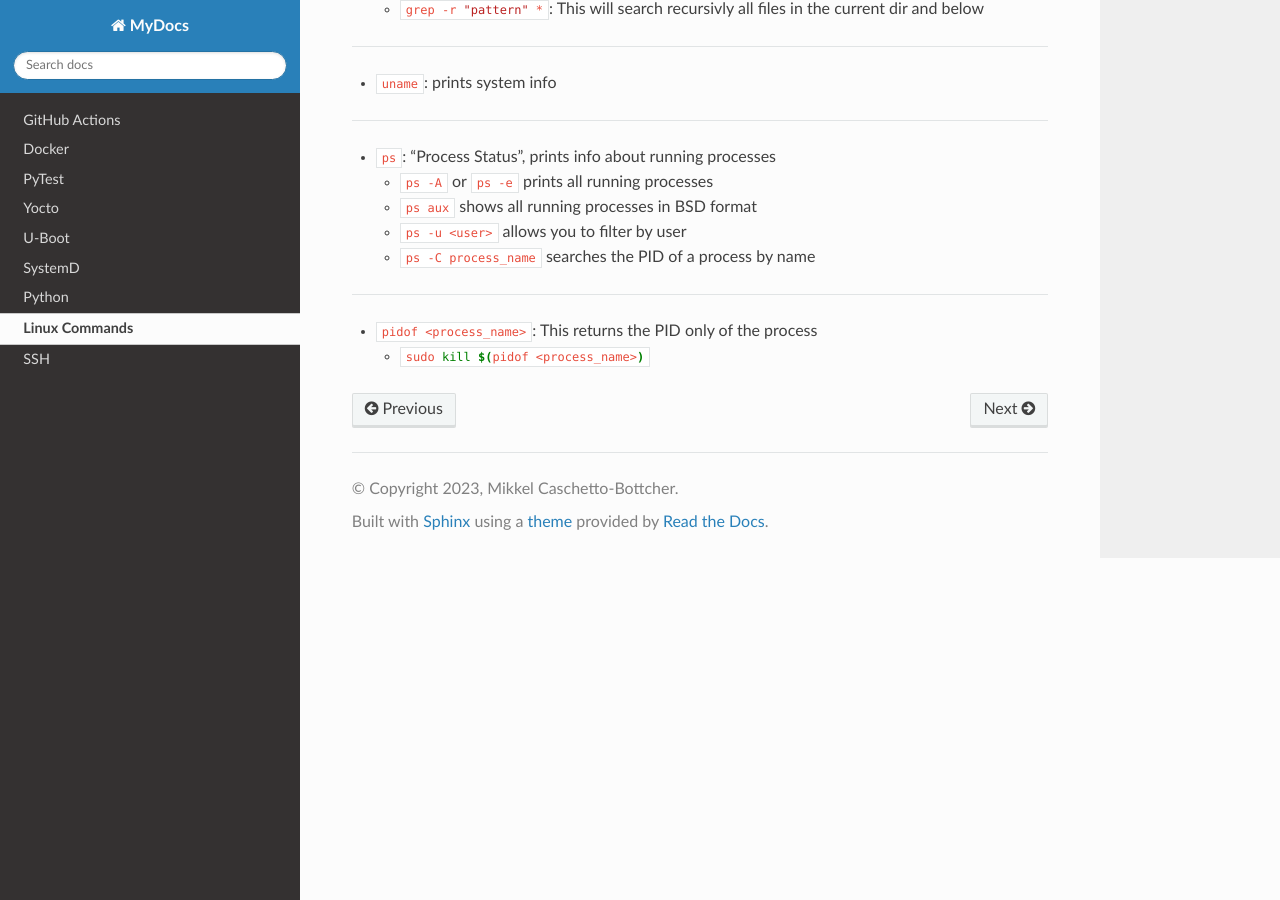
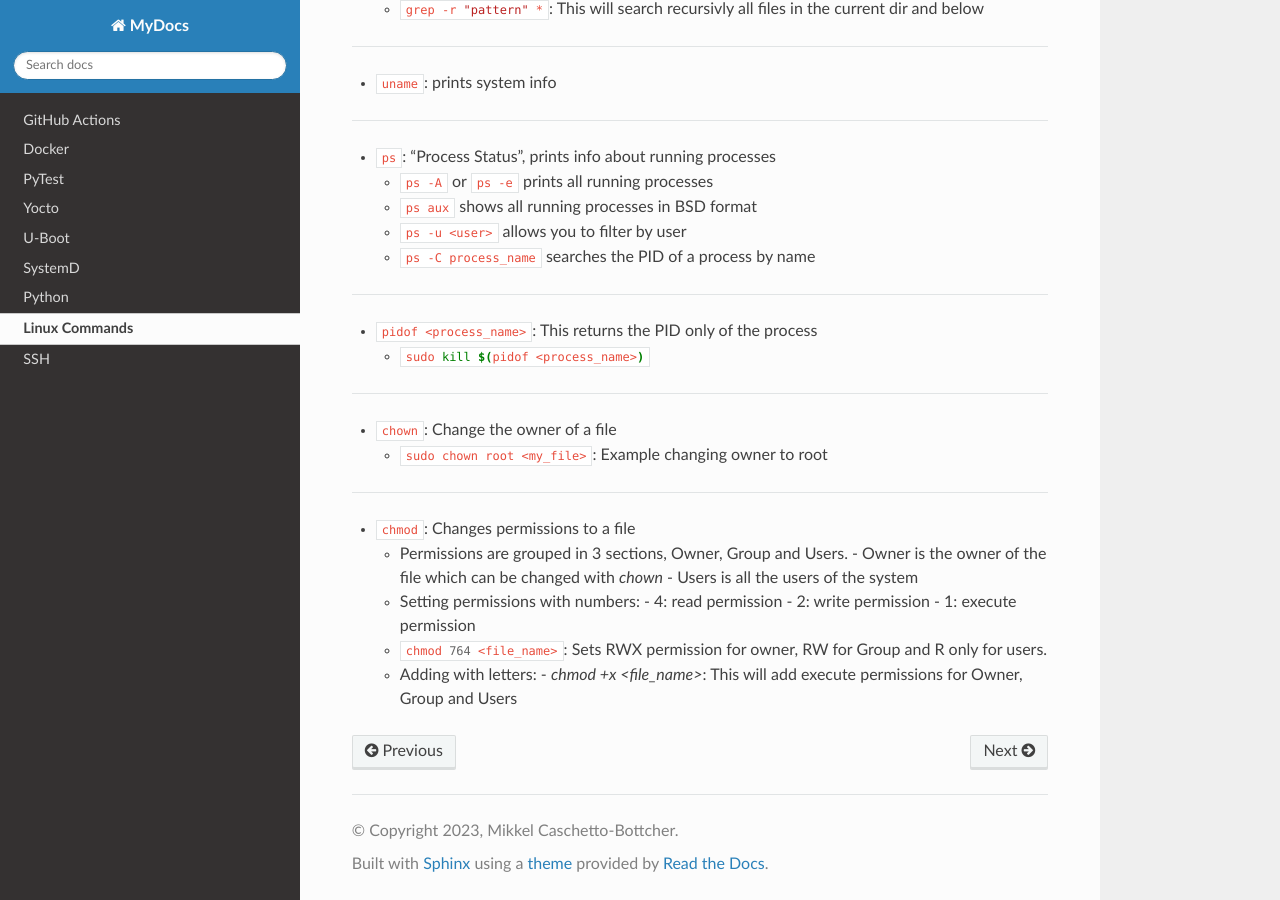
Before and after one commit to mcbottcher/my_docs, a Sphinx documentation site: the page built from docs/source/linux_commands.rst, in a window 1280 px wide and 900 px high, scrolled down 1426 px. Built offline with Sphinx 7.4.7 and the Read the Docs theme 2.0.0, drawn with Linux system fonts in a browser that asks for light colours.

Commit message:
linux_commands: Added chown and chmod

```diff
--- a/docs/source/linux_commands.rst
+++ b/docs/source/linux_commands.rst
@@ -99,3 +99,26 @@ Linux Commands
 - :shell:`pidof <process_name>`: This returns the PID only of the process
 
   - :shell:`sudo kill $(pidof <process_name>)`
+
+----
+
+- :shell:`chown`: Change the owner of a file
+
+  - :shell:`sudo chown root <my_file>`: Example changing owner to root
+
+----
+
+- :shell:`chmod`: Changes permissions to a file
+
+  - Permissions are grouped in 3 sections, Owner, Group and Users.
+    - Owner is the owner of the file which can be changed with `chown`
+    - Users is all the users of the system
+
+  - Setting permissions with numbers:
+    - 4: read permission
+    - 2: write permission
+    - 1: execute permission
+  - :shell:`chmod 764 <file_name>`: Sets RWX permission for owner, RW for Group and R only for users.
+
+  - Adding with letters:
+    - `chmod +x <file_name>`: This will add execute permissions for Owner, Group and Users
```
